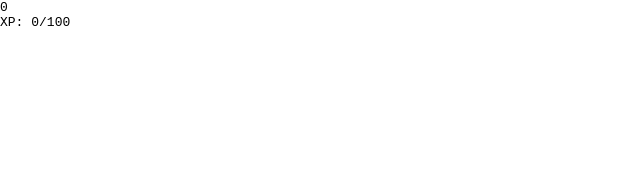
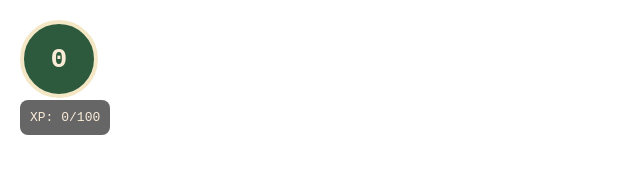
Before and after one commit to Nycelinux/Lernapp, a plain HTML site: page HTMLPage1.html in a window 1280 px wide. Shown: the whole page, without its empty margins (0-640 px from the left). Drawn offline with Linux system fonts and the light colour scheme.

Commit message:
level and timer basics finished in css

```diff
--- a/StyleSheet1.css
+++ b/StyleSheet1.css
@@ -54,7 +54,41 @@ body
     display:none;
 }
 /* XP*/
+#xp-container {
+    position: absolute;
+    top: 100px;
+    left: 20px;
+    background: rgba(0,0,0,0.6);
+    border-radius: 8px;
+    color: antiquewhite;
+    padding: 10px;
+}
 
 /* Level-Kreis*/
+#level-circle {
+    position: absolute;
+    top: 20px;
+    left: 20px;
+    width: 70px;
+    height: 70px;
+    border-radius: 50%;
+    background: #2d5a3d;
+    border: 4px solid #f4e7c5;
+    color: antiquewhite;
+    font-size:28px;
+    font-weight: bold;
+
+    display:flex;
+    justify-content:center;
+    align-items:center;
+}
 
 /* Schreibtisch Kliickfläche*/
+#desk-hitbox {
+    position: absolute;
+    right:290px;
+    bottom:170px;
+    width: 250px;
+    height: 180px;
+    cursor: pointer;
+}
```
